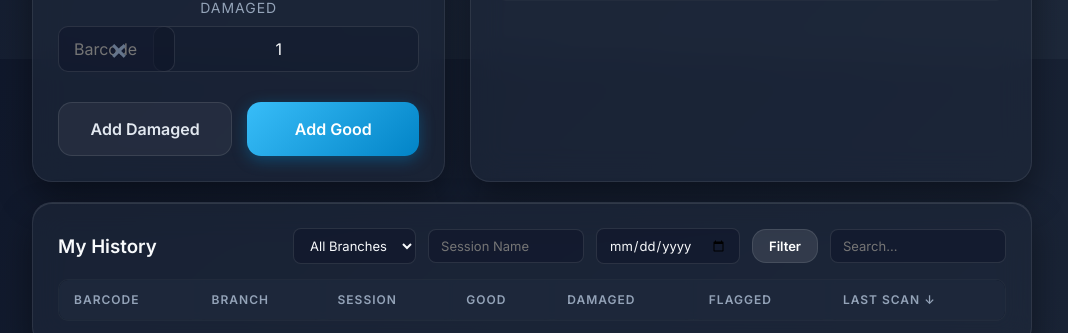
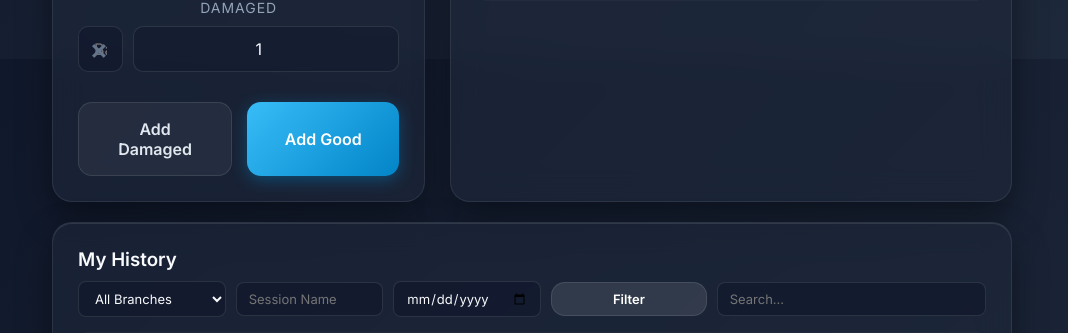
Before and after one commit to alanim7md/barcode-scanner, a Flask app: page / in a window 1280 px wide. Shown: the part 741-1074 px from the top of the page, without its empty margins (108-1176 px from the left). Run offline with Flask 3, Linux system fonts and the light colour scheme; the visitor is signed in with stand-in values (Sample User, id 1); data that the repository does not hold is empty.

Commit message:
Fix tablet CSS squishing inputs and clear buttons

```diff
--- a/templates/index.html
+++ b/templates/index.html
@@ -366,17 +387,17 @@
 
     </div>
 
-    <div class="card" style="margin-top: 20px;">
-        <div style="display:flex; justify-content:space-between; align-items:center; flex-wrap:wrap; gap:10px;">
-            <h3 style="margin:0;">My History</h3>
-            <div style="display: flex; gap: 12px; align-items: center; flex-wrap: wrap;">
-                <select id="histBranch" style="padding: 8px 12px; border-radius: 8px; outline: none; font-size: 13px; background: rgba(15, 23, 42, 0.6); border: 1px solid rgba(255,255,255,0.1);"><option value="">All Branches</option></select>
-                <input id="histSession" placeholder="Session Name" style="padding: 8px 12px; border-radius: 8px; outline: none; width: 130px; font-size: 13px; background: rgba(15, 23, 42, 0.6); border: 1px solid rgba(255,255,255,0.1);">
-                <input id="histDate" type="date" style="padding: 8px 12px; border-radius: 8px; outline: none; font-size: 13px; background: rgba(15, 23, 42, 0.6); border: 1px solid rgba(255,255,255,0.1);">
-                <button onclick="loadHistory()" style="background: rgba(255,255,255,0.1); border: 1px solid rgba(255,255,255,0.1); color: #fff; padding: 8px 16px; font-size: 13px;">Filter</button>
-                <input id="histSearch" onkeyup="renderHistory()" placeholder="Search..." style="padding:8px 12px; border-radius:8px; border:1px solid rgba(255,255,255,0.1); outline:none; background:rgba(15,23,42,0.6); color:#fff; font-size: 13px; width: 150px;">
+        <div class="card" style="margin-top: 20px;">
+            <div style="display:flex; justify-content:space-between; align-items:center; flex-wrap:wrap; gap:10px;">
+                <h3 style="margin:0;">My History</h3>
+                <div style="display: flex; gap: 10px; align-items: center; flex-wrap: wrap; width: 100%;">
+                    <select id="histBranch" style="padding: 8px 12px; border-radius: 8px; outline: none; font-size: 13px; background: rgba(15, 23, 42, 0.6); border: 1px solid rgba(255,255,255,0.1); flex: 1;"><option value="">All Branches</option></select>
+                    <input id="histSession" placeholder="Session Name" style="padding: 8px 12px; border-radius: 8px; outline: none; width: 130px; font-size: 13px; background: rgba(15, 23, 42, 0.6); border: 1px solid rgba(255,255,255,0.1); flex: 1;">
+                    <input id="histDate" type="date" style="padding: 8px 12px; border-radius: 8px; outline: none; font-size: 13px; background: rgba(15, 23, 42, 0.6); border: 1px solid rgba(255,255,255,0.1); flex: 1;">
+                    <button onclick="loadHistory()" style="background: rgba(255,255,255,0.1); border: 1px solid rgba(255,255,255,0.1); color: #fff; padding: 8px 16px; font-size: 13px; flex: 1;">Filter</button>
+                    <input id="histSearch" onkeyup="renderHistory()" placeholder="Search..." style="padding:8px 12px; border-radius:8px; border:1px solid rgba(255,255,255,0.1); outline:none; background:rgba(15,23,42,0.6); color:#fff; font-size: 13px; flex: 2;">
+                </div>
             </div>
-        </div>
 
         <div class="table-container" style="margin-top: 15px;">
             <table>
```
Also changed, not shown: other parts of templates/index.html (+32 -11 lines).
